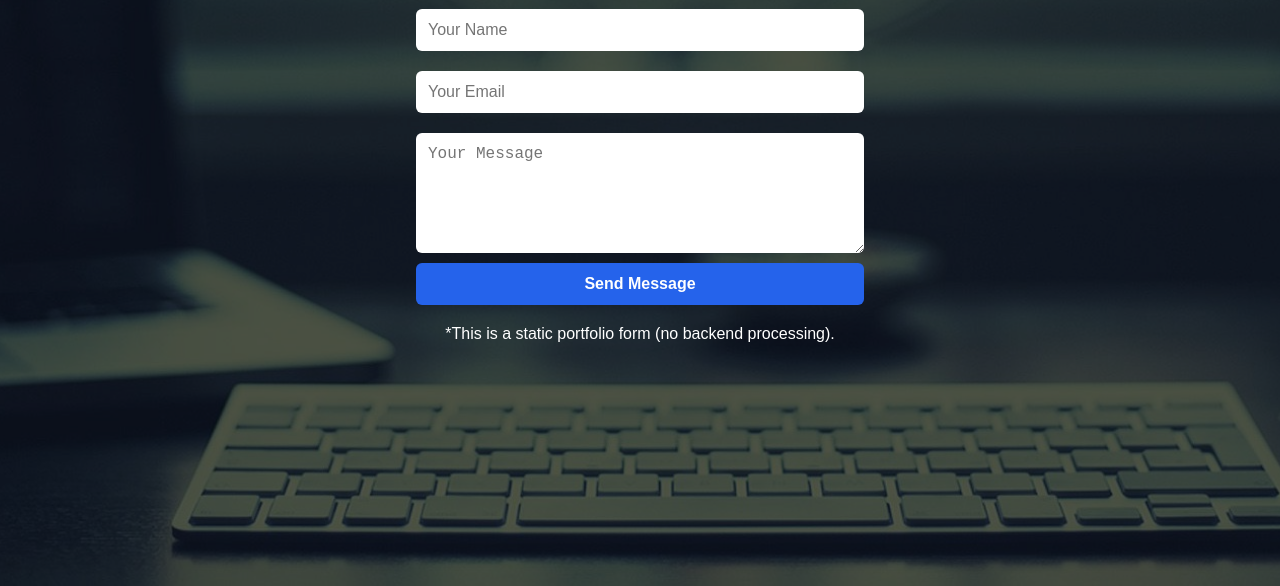
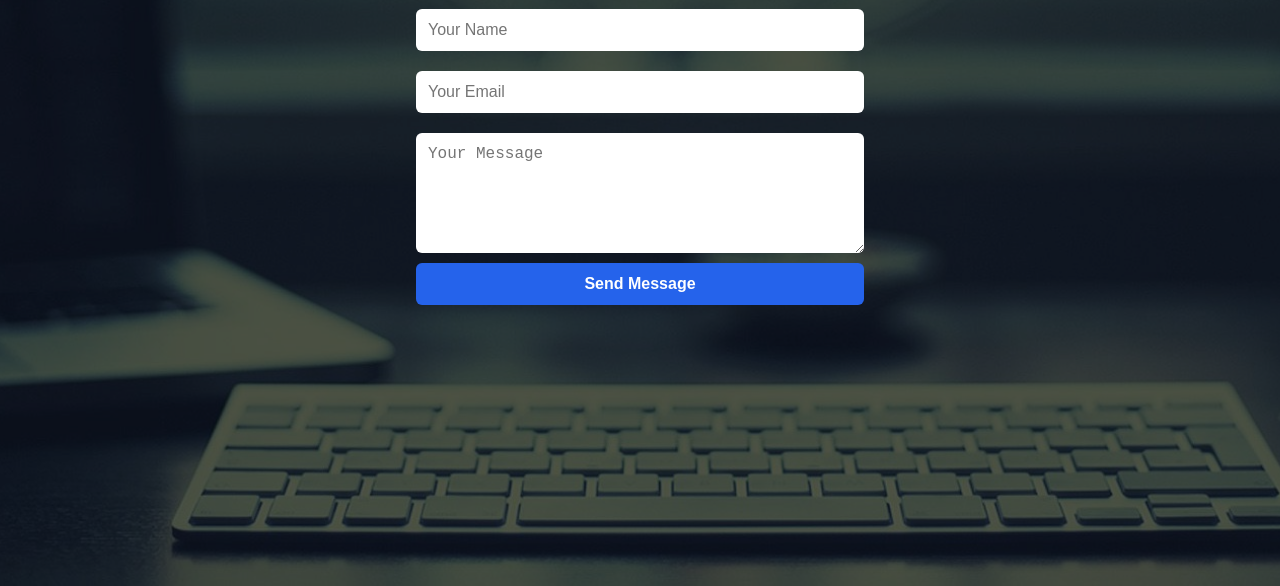
Before and after one commit to mawehlem-cmd/-updated-personal-portfolio, a plain HTML site: page contact.html in a window 1280 px wide. Shown: the part 214-800 px from the top of the page. Drawn offline with Linux system fonts and the light colour scheme.

Commit message:
Update contact.html

```diff
--- a/contact.html
+++ b/contact.html
@@ -39,10 +39,8 @@
 
         </form>
 
-        <!-- Static success message note -->
-        <p class="note">*This is a static portfolio form (no backend processing).</p>
-
     </section>
 
 </body>
+
 </html>
```
